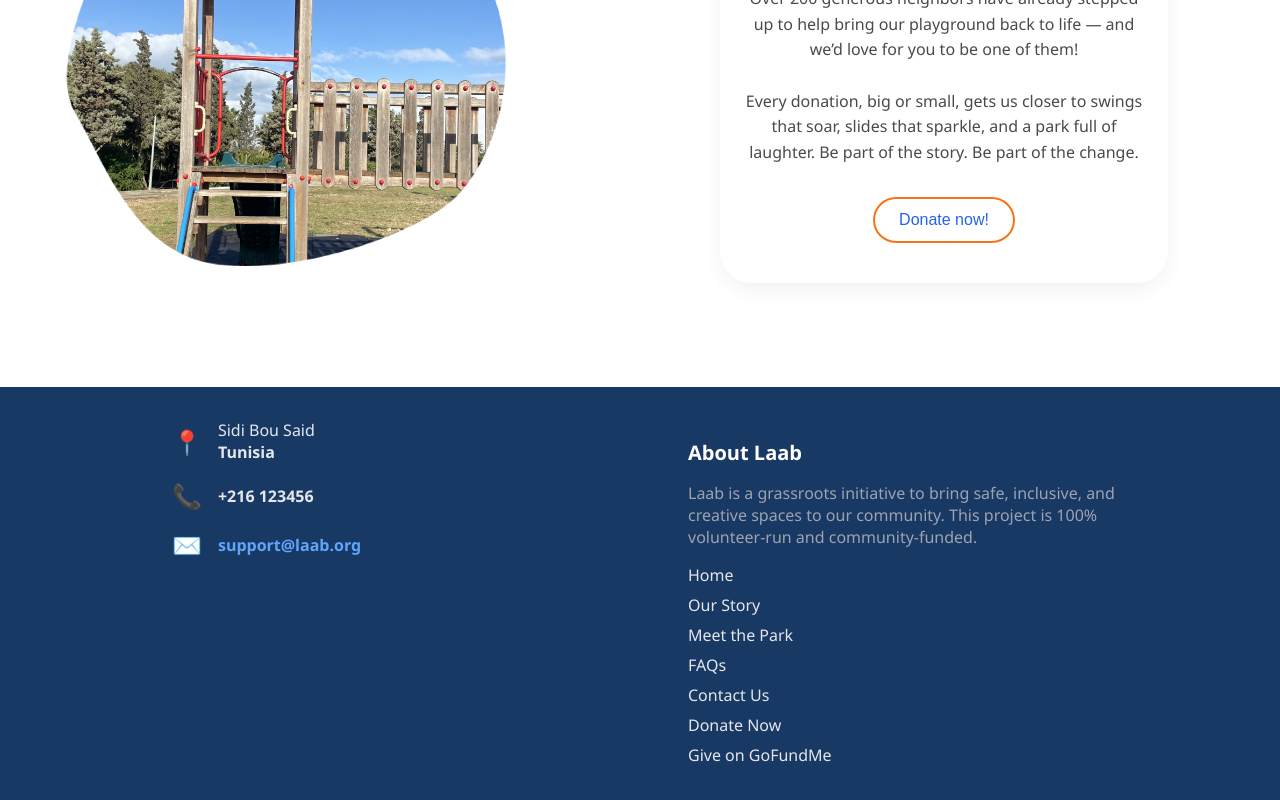
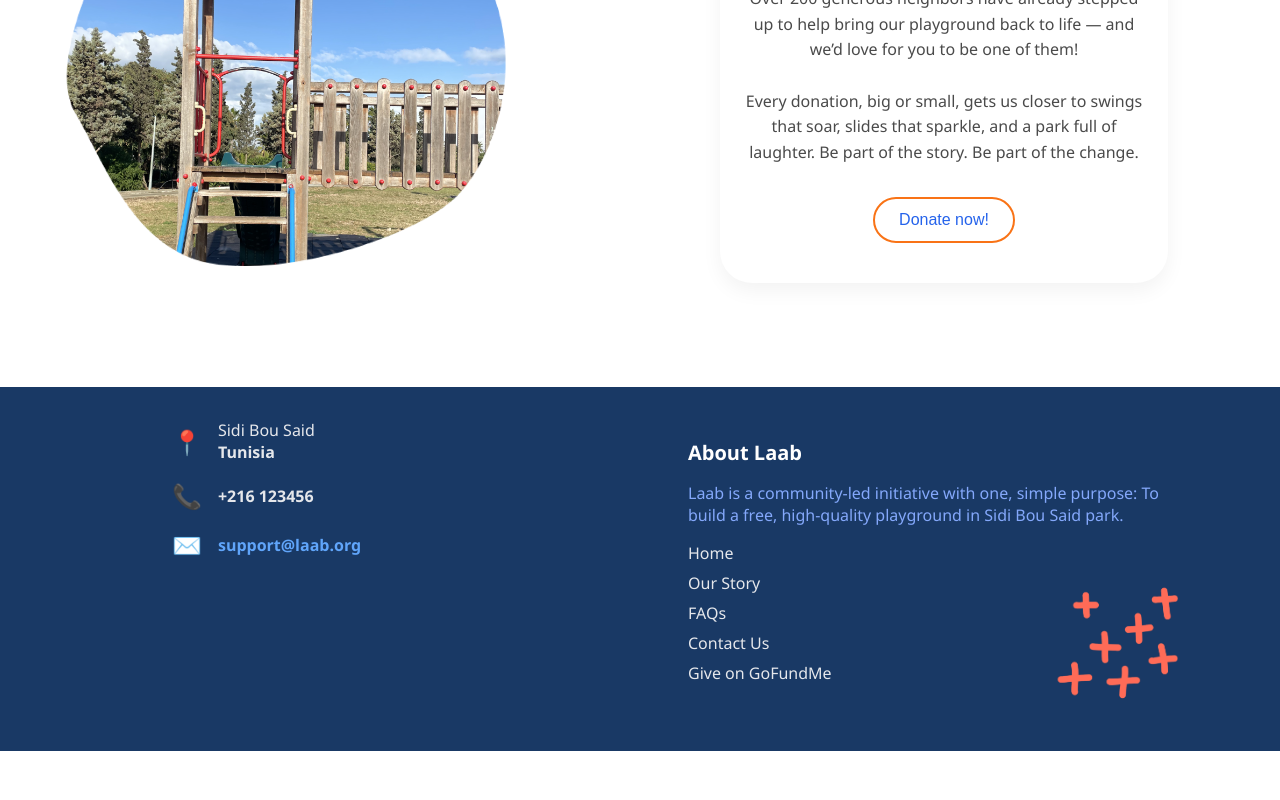
Before and after one commit to jitterygiraffe/laab, a React (Create React App) app in the folder laab/: page / in a window 1280 px wide. Shown: the part 3963-4763 px from the top of the page. After the commit the page ends 4714 px from the top, so only its background shows below. Built offline with nearby package versions, Linux system fonts and the light colour scheme; a web font is replaced by a local one.

Commit message:
finalized footer section and added contact form section

```diff
--- a/laab/src/footer.css
+++ b/laab/src/footer.css
@@ -6,6 +6,7 @@
   position: absolute;
   top: 4350px;
   width: 100%;
+  height: 300px;
 }
 
 .footer-content {
@@ -46,6 +47,10 @@
 
 .footer-item a:hover {
   text-decoration: underline;
+}
+
+#footer-txt {
+    color: #84a8fb
 }
 
 .footer-right h3 {
@@ -89,3 +94,13 @@
   z-index: 10000;
   transform: rotate(90deg);
 }
+
+
+.abstractStars {
+  position: absolute;
+  width: 150px;
+  height: auto;
+  top: 4530px;
+  left: 1050px;
+  z-index: 10000;
+}
--- a/laab/src/footer.js
+++ b/laab/src/footer.js
@@ -2,6 +2,7 @@ import React from 'react';
 import './footer.css';
 import { DotLottieReact } from '@lottiefiles/dotlottie-react';
 import blueStripe from './images/blue_stripe.lottie';
+import abstractStars from './images/abstract_stars.png';
 
 
 const Footer = () => {
@@ -11,7 +12,11 @@ const Footer = () => {
                         src={blueStripe}
                         loop
                         autoplay
-            />
+    />
+
+    <div >
+        <img className="abstractStars" src={abstractStars} alt=""/>
+    </div>
 
     <footer className="footer">
       <div className="footer-content">
@@ -32,17 +37,16 @@ const Footer = () => {
 
         <div className="footer-right">
           <h3>About Laab</h3>
-          <p>
-            Laab is a grassroots initiative to bring safe, inclusive, and creative
-            spaces to our community. This project is 100% volunteer-run and community-funded.
+          <p id="footer-txt">
+            Laab is a community-led initiative with one,
+            simple purpose: To build a free, high-quality
+            playground in Sidi Bou Said park.
           </p>
           <ul className="footer-links">
             <li><a href="#home">Home</a></li>
             <li><a href="#our-story">Our Story</a></li>
-            <li><a href="#meet-the-park">Meet the Park</a></li>
             <li><a href="#faqs">FAQs</a></li>
             <li><a href="#contact">Contact Us</a></li>
-            <li><a href="#donate">Donate Now</a></li>
             <li><a href="https://www.gofundme.com" target="_blank" rel="noopener noreferrer">Give on GoFundMe</a></li>
           </ul>
         </div>
```
Also changed, not shown: laab/src/contact.css (added), laab/src/contact_form.js (added).
